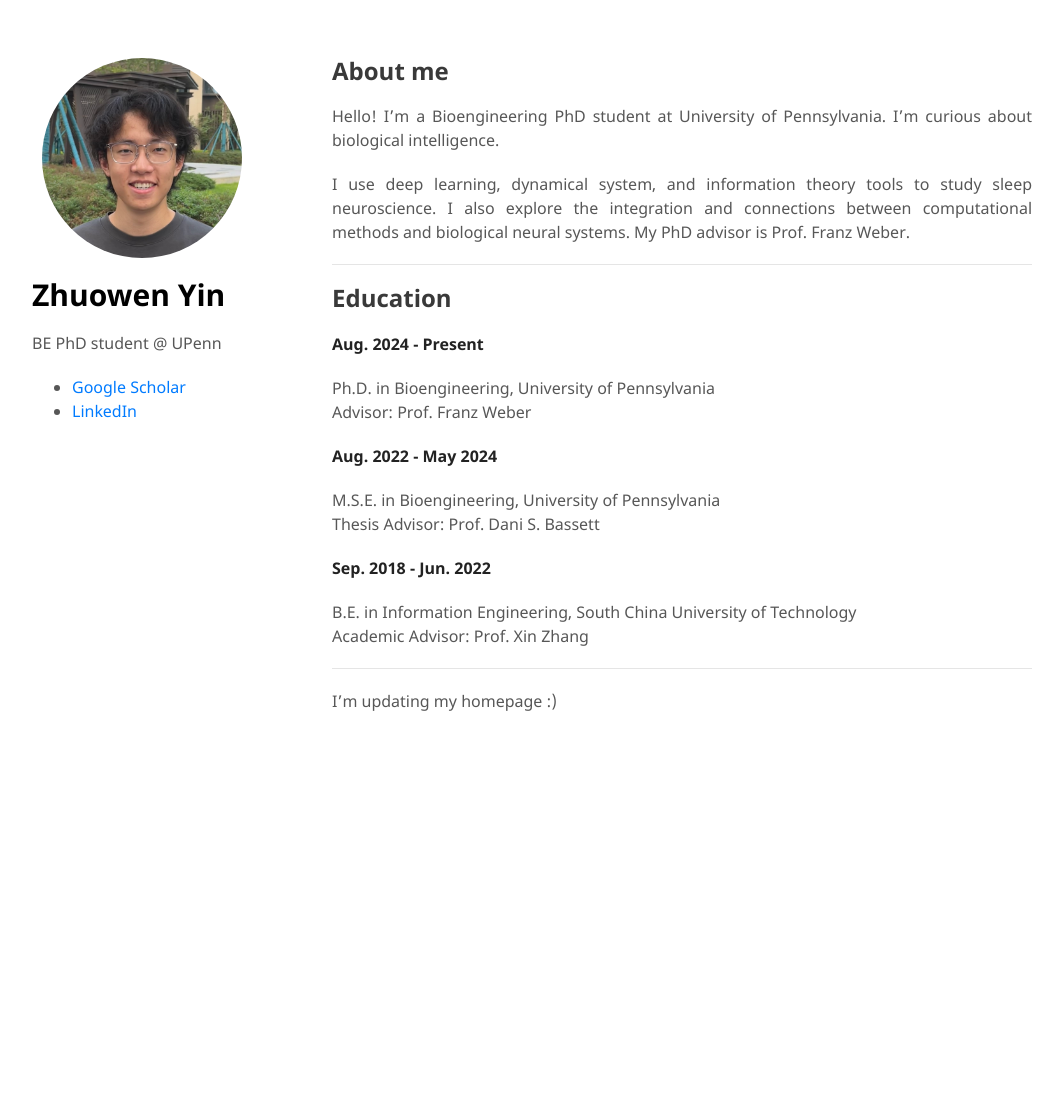
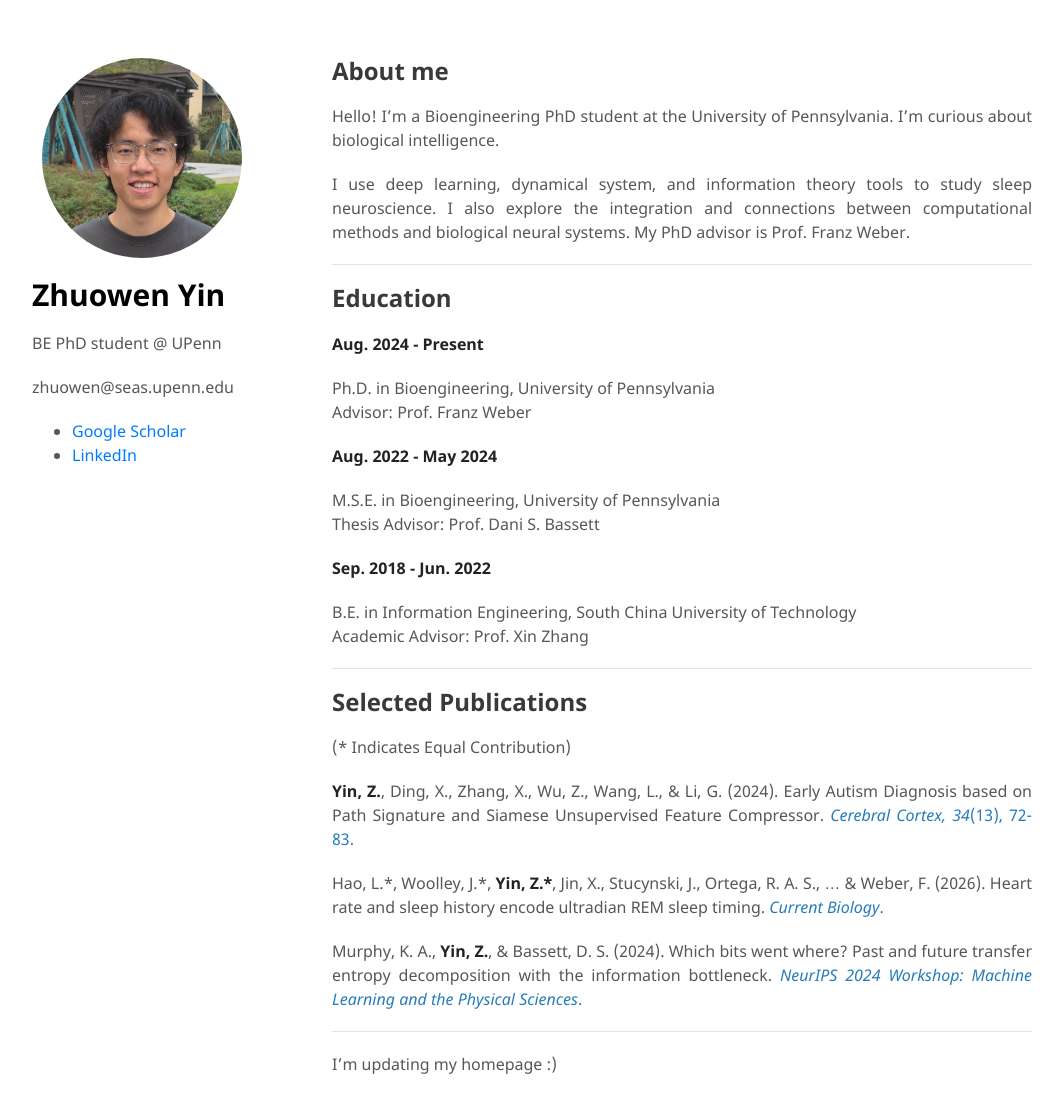
Before and after one commit to zhuowenyin/zhuowenyin.github.io, a Jekyll site: the page built from index.md, in a window 1280 px wide and 1146 px high. Shown: the top 1113 px of the window, without its empty margins (108-1171 px from the left). Built offline with Jekyll 4.4.1, drawn with Linux system fonts in a browser that asks for light colours.

Commit message:
Updated content

```diff
--- a/_layouts/default.html
+++ b/_layouts/default.html
@@ -22,6 +22,7 @@
         <h1><a href="{{ "/" | absolute_url }}">{{ site.title | default: site.github.repository_name }}</a></h1>
 
         <p>{{ site.description | default: site.github.project_tagline }}</p>
+        <p>zhuowen@seas.upenn.edu</p>
 
         <ul>
           <li><a href="https://scholar.google.com/citations?user=TcJ878YAAAAJ&hl=en">Google Scholar</a></li>
--- a/index.md
+++ b/index.md
@@ -5,7 +5,7 @@ title: Home
 
 ## About me
 
-Hello! I'm a Bioengineering PhD student at University of Pennsylvania. I'm curious about biological intelligence.
+Hello! I'm a Bioengineering PhD student at the University of Pennsylvania. I'm curious about biological intelligence.
 
 I use deep learning, dynamical system, and information theory tools to study sleep neuroscience. I also explore the integration and connections between computational methods and biological neural systems. My PhD advisor is Prof. Franz Weber.
 
@@ -31,4 +31,17 @@ Academic Advisor: Prof. Xin Zhang
 
 ---
 
+## Selected Publications
+(\* Indicates Equal Contribution)
+
+**Yin, Z.**, Ding, X., Zhang, X., Wu, Z., Wang, L., & Li, G. (2024). Early Autism Diagnosis based on Path Signature and Siamese Unsupervised Feature Compressor. [*Cerebral Cortex, 34*(13), 72-83.](https://academic.oup.com/cercor/article/34/13/72/7661143)
+
+Hao, L.\*, Woolley, J.\*, **Yin, Z.\***, Jin, X., Stucynski, J., Ortega, R. A. S., ... & Weber, F. (2026). Heart rate and sleep history encode ultradian REM sleep timing. [*Current Biology*.](https://www.cell.com/current-biology/fulltext/S0960-9822(26)00167-3)
+
+Murphy, K. A., **Yin, Z.**, & Bassett, D. S. (2024). Which bits went where? Past and future transfer entropy decomposition with the information bottleneck. [*NeurIPS 2024 Workshop: Machine Learning and the Physical Sciences*.](https://neurips.cc/virtual/2024/100060)
+
+
+
+---
+
 I'm updating my homepage :)
```
